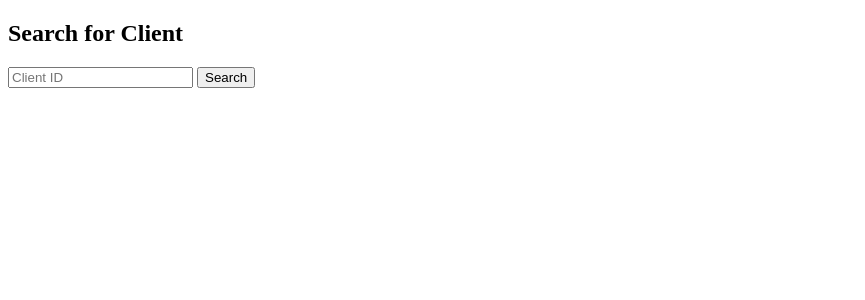
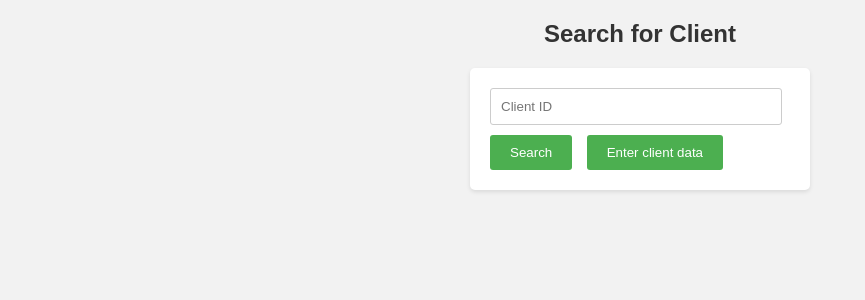
Before and after one commit to MPetrinovic/CLIENT_MANAGAMENT, a Flask app: page /search in a window 1280 px wide. Shown: the top 300 px of the page, without its empty margins (0-865 px from the left). Run offline with Flask 3, Linux system fonts and the light colour scheme.

Commit message:
Style changes

```diff
--- a/templates/add_client.html
+++ b/templates/add_client.html
@@ -2,6 +2,7 @@
 <html>
 <head>
     <title>Enter Client Data</title>
+    <link rel="stylesheet" type="text/css" href="{{ url_for('static', filename='styles.css') }}">
 </head>
 <body>
     <h2>Enter Client Data</h2>
--- a/templates/search.html
+++ b/templates/search.html
@@ -3,6 +3,51 @@
 <head>
     <title>Search</title>
     <style>
+        body {
+            background-color: #f2f2f2;
+            font-family: Arial, sans-serif;
+        }
+
+        h2 {
+            color: #333;
+            text-align: center;
+        }
+
+        form {
+            background-color: #fff;
+            border-radius: 5px;
+            padding: 20px;
+            width: 300px;
+            margin: 0 auto;
+            box-shadow: 0 2px 4px rgba(0, 0, 0, 0.1);
+        }
+
+        input[type="text"] {
+            width: 90%;
+            padding: 10px;
+            margin-bottom: 10px;
+            border: 1px solid #ccc;
+            border-radius: 3px;
+        }
+
+        button[type="submit"],
+        button[type="button"] {
+            background-color: #4CAF50;
+            color: #fff;
+            border: none;
+            padding: 10px 20px;
+            cursor: pointer;
+            border-radius: 3px;
+        }
+
+        button[type="submit"] {
+            margin-right: 10px;
+        }
+
+        .error-message {
+            color: #ff0000;
+        }
+
         /* Add any necessary styles for the pop-up window */
     </style>
 </head>
@@ -11,12 +56,9 @@
     <form method="POST" action="{{ url_for('search_results') }}">
         <input type="text" name="client_id" placeholder="Client ID" required>
         <button type="submit">Search</button>
-        {% if not_found_message %}
             <a href="{{ url_for('add_client') }}">
                 <button type="button">Enter client data</button>
             </a>
-        {% endif %}
-
     </form>
 </body>
 </html>
```
Also changed, not shown: static/styles.css (+8 -0 lines).
